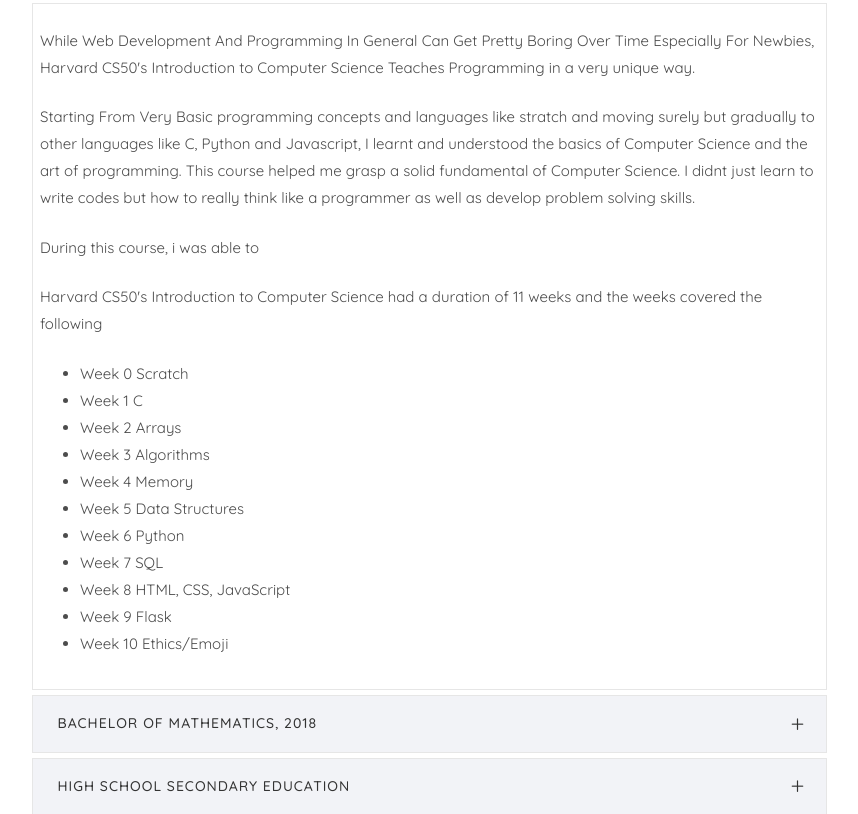
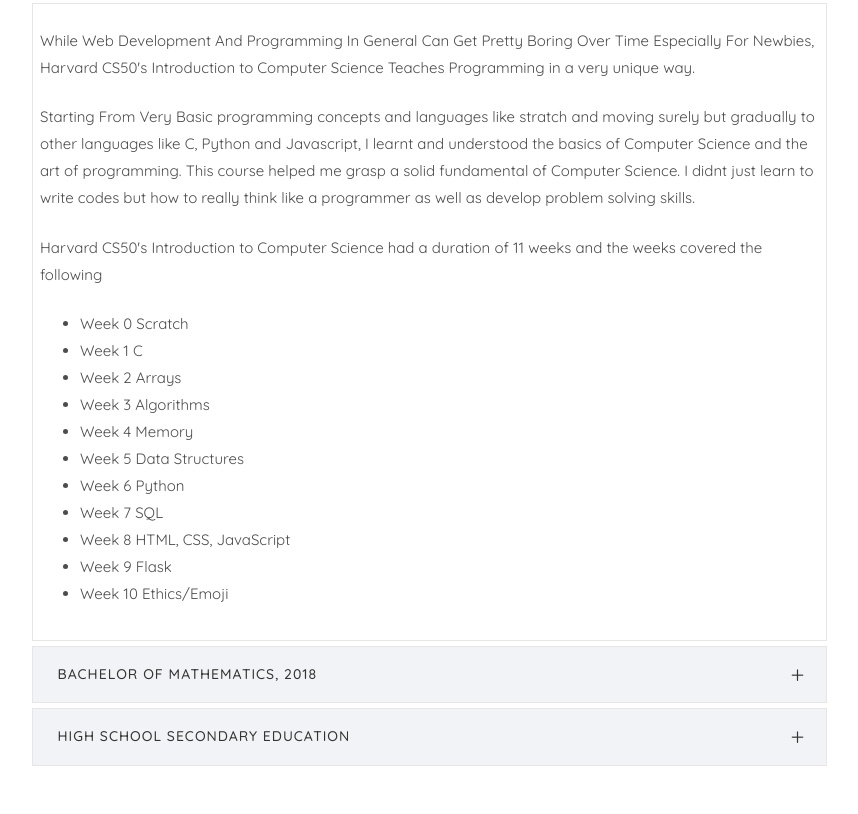
Before and after one commit to samuelakason/folio, a PHP site: page / in a window 1280 px wide. Shown: the part 4348-5162 px from the top of the page, without its empty margins (361-1219 px from the left). Run offline with PHP 8.4, Linux system fonts and the light colour scheme; some libraries are stand-ins or nearby versions; some web fonts are replaced.

Commit message:
Update index.php

```diff
--- a/index.php
+++ b/index.php
@@ -455,7 +455,7 @@
 
 									            	<p>Starting From Very Basic programming concepts and languages like stratch and moving surely but gradually to other languages like C, Python and Javascript, I learnt and understood the basics of Computer Science and the art of programming. This course helped me grasp a solid fundamental of Computer Science. I didnt just learn to write codes but how to really think like a programmer as well as develop problem solving skills. </p>
 
-									            	<p>During this course, i was able to </p>
+<!-- 									            	<p>During this course, i was able to </p> -->
 
 									            	<p>Harvard CS50's Introduction to Computer Science had a duration of 11 weeks and the weeks covered the following</p>
 
```
